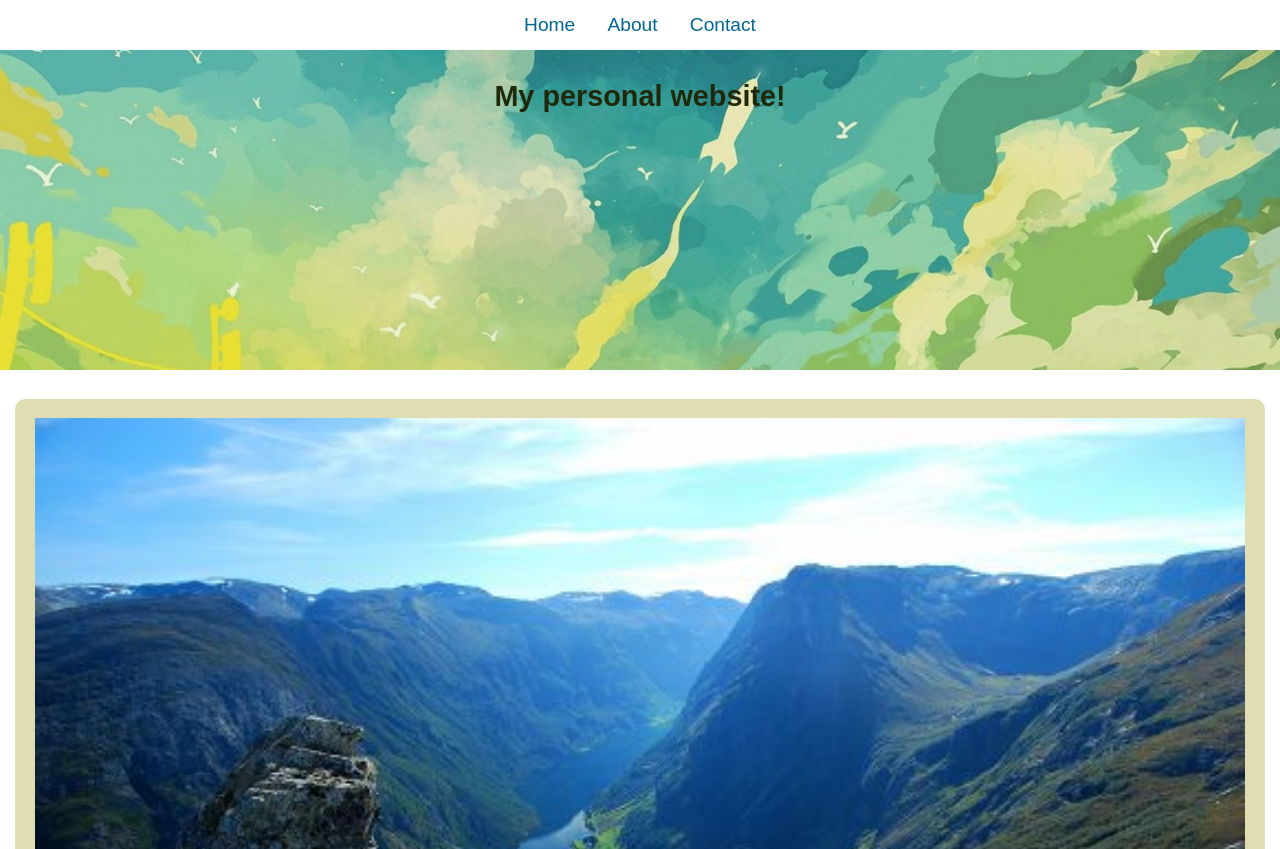
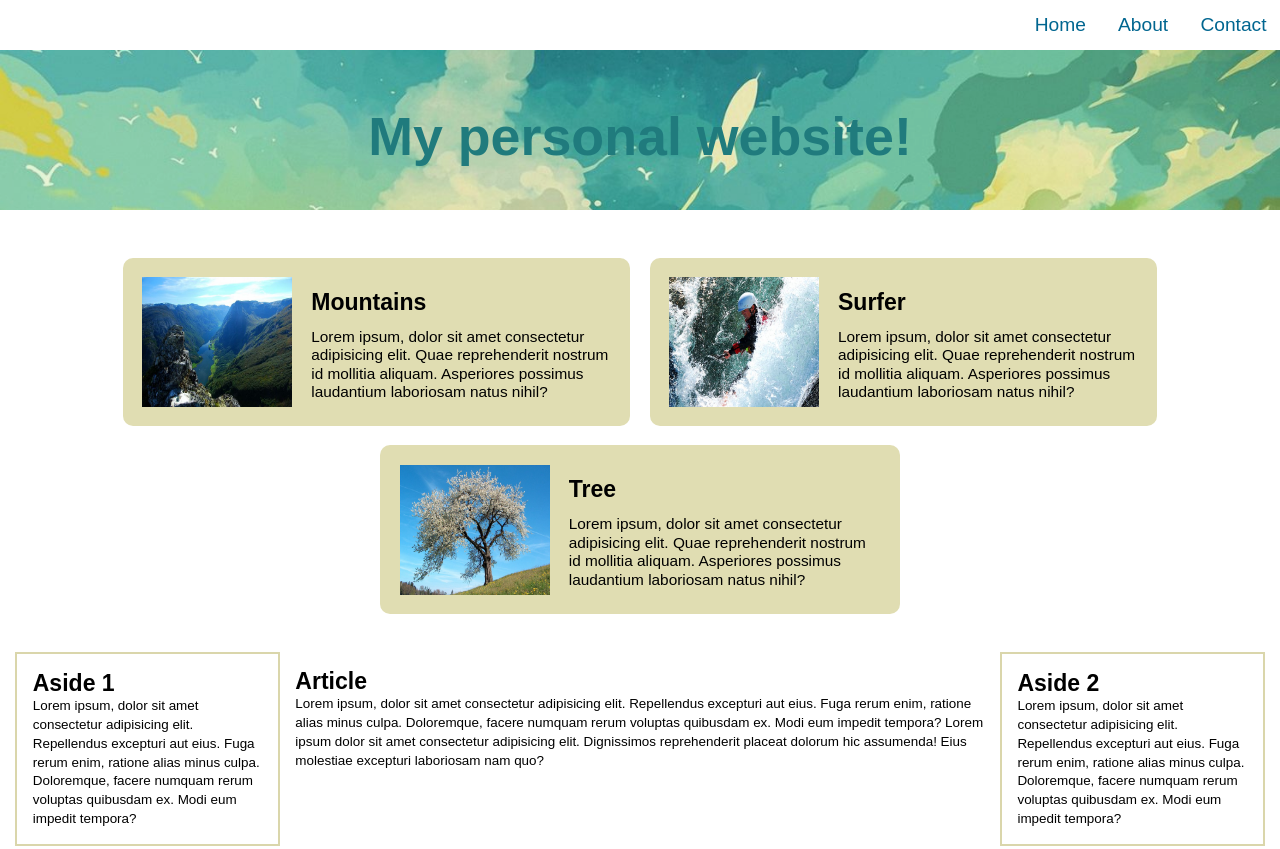
Before and after one commit to OliveiraDCI/uib-framework-variables-OliveiraDCI, a website: page src/index.html in a window 1280 px wide. Shown: the top 849 px of the page. Drawn offline with nearby package versions, Linux system fonts and the light colour scheme; files that its build step writes are made by us from their sources.

Commit message:
Styled Media Querie Desktop. Exercise concluded.

```diff
--- a/src/index.html
+++ b/src/index.html
@@ -24,7 +24,8 @@
 
     <main>
       <!-- section-one -->
-      <section class="section-one">
+      <section class="section-one mq-desktop">
+        <div class="flex">
           <div class="card">
             <img src="./images/mountain.jpg" alt="mountains" />
             <div>
@@ -45,6 +46,7 @@
                 reprehenderit nostrum id mollitia aliquam. Asperiores possimus
                 laudantium laboriosam natus nihil?
               </p>
+            </div>
           </div>
         </div>
         <div class="card">
--- a/src/scss/_base.scss
+++ b/src/scss/_base.scss
@@ -1,8 +1,4 @@
 @use "variables" as v;
-
-// body {
-//   background-color: v.$color-old-white;
-// }
 
 a {
   text-decoration: none;
--- a/src/scss/_general.scss
+++ b/src/scss/_general.scss
@@ -17,10 +17,11 @@ nav {
   background-image: url(../images/header.jpg);
   background-size: cover;
   background-repeat: no-repeat;
-  height: 40vh;
+  height: 20vh;
   text-align: center;
   h1 {
     padding-top: 1em;
+    color: v.$color-nav-footer;
   }
   &::after {
     position: absolute;
@@ -85,48 +86,3 @@ footer {
     }
   }
 }
-
-@media (max-width: 768px) {
-  nav {
-    ul {
-      text-align: end;
-    }
-  }
-  .hero {
-    h1 {
-      font-size: 2.2rem;
-    }
-  }
-  main {
-    .section-one {
-      width: 600px;
-      margin: 0 auto;
-      .card {
-        display: flex;
-        gap: 1em;
-        margin: 0.5em 0;
-        padding: 1em;
-        background: v.$bg-card;
-        border-radius: 10px;
-        img {
-          width: 150px;
-          height: 130px;
-        }
-        h2 {
-          margin-bottom: 0.5em;
-        }
-      }
-    }
-
-    .section-two {
-      padding: 0 0.8em;
-      display: flex;
-      div {
-        p {
-          font-size: 0.7rem;
-          line-height: 1.4;
-        }
-      }
-    }
-  }
-}
--- /dev/null
+++ b/src/scss/_media-queries.scss
@@ -0,0 +1,97 @@
+@use "variables" as v;
+
+@media (min-width: 580px) {
+  nav {
+    ul {
+      text-align: end;
+    }
+  }
+  .hero {
+    h1 {
+      font-size: 2.2rem;
+    }
+  }
+  main {
+    .section-one {
+      width: 600px;
+      margin: 0 auto;
+      .card {
+        display: flex;
+        gap: 1em;
+        margin: 0.5em 0;
+        padding: 1em;
+        background: v.$bg-card;
+        border-radius: 10px;
+        img {
+          width: 150px;
+          height: 130px;
+        }
+        h2 {
+          margin-bottom: 0.5em;
+        }
+      }
+    }
+
+    .section-two {
+      padding: 0 0.8em;
+      display: flex;
+      div {
+        p {
+          font-size: 0.7rem;
+          line-height: 1.4;
+        }
+      }
+    }
+  }
+}
+
+@media (min-width: 1025px) {
+  .flex {
+    display: flex;
+    justify-content: center;
+    align-items: center;
+    gap: 1em;
+    margin-top: 1em;
+    p {
+      width: 300px;
+    }
+  }
+  .hero {
+    h1 {
+      font-size: 2.8rem;
+    }
+  }
+  main {
+    .section-one {
+      width: 550px;
+      margin: 2em auto;
+      .card {
+        display: flex;
+        gap: 1em;
+        margin: 0.5em 0;
+        padding: 1em;
+        background: v.$bg-card;
+        border-radius: 10px;
+        img {
+          width: 150px;
+          height: 130px;
+        }
+        h2 {
+          margin-bottom: 0.5em;
+        }
+      }
+      .mq-desktop {
+        display: flex;
+        flex-direction: column;
+      }
+    }
+
+    .section-two {
+      padding: 0 0.8em;
+      display: flex;
+      div:nth-child(odd) {
+        width: 800px;
+      }
+    }
+  }
+}
--- a/src/scss/_variables.scss
+++ b/src/scss/_variables.scss
@@ -1,6 +1,5 @@
 $font-stack: sans-serif;
 $bg-card: #e0ddb2;
 $color-border: #dad6ab;
-// card and aside border color above
 $color-nav-footer: #016690;
 $color-old-white: antiquewhite;
```
Also changed, not shown: src/scss/main.scss (+1 -23 lines), src/styles/main.css (added), 2 other files. Lines whose indentation alone changed are shown as unchanged.
